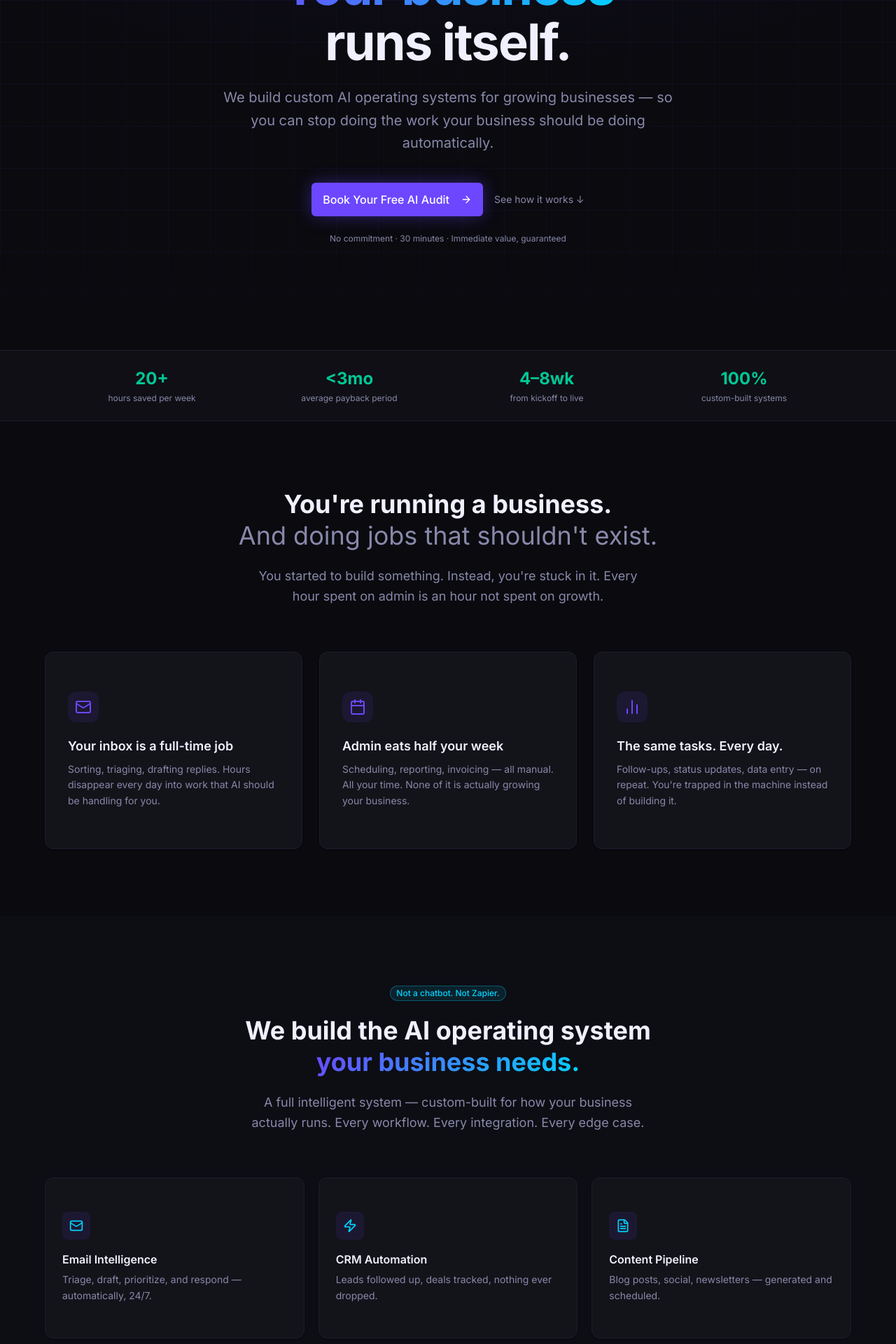
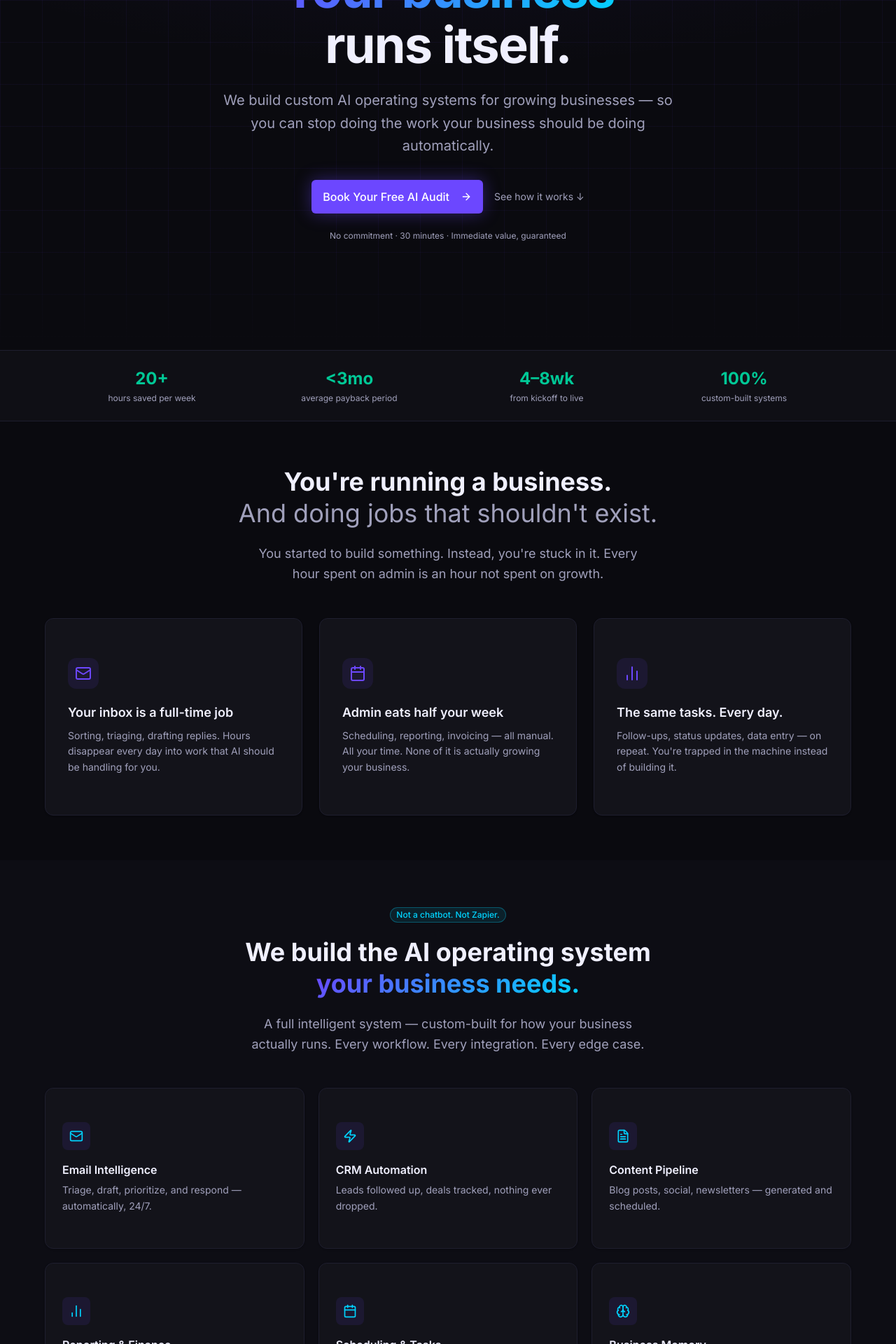
Before and after one commit to chrismrgn/automation-architect, a Next.js app: page / in a window 1280 px wide. Shown: the part 300-2220 px from the top of the page at 70% size. Built offline with nearby package versions, Linux system fonts and the light colour scheme.

Commit message:
fix: tighter spacing, higher contrast text, scroll offset, process connectors

```diff
--- a/src/app/layout.tsx
+++ b/src/app/layout.tsx
@@ -27,7 +27,10 @@ export default function RootLayout({
 }) {
   return (
     <html lang="en" className={inter.variable}>
-      <body>{children}</body>
+      <body>
+        <style>{`html { scroll-padding-top: 80px; }`}</style>
+        {children}
+      </body>
     </html>
   );
 }
--- a/src/app/page.tsx
+++ b/src/app/page.tsx
@@ -46,7 +46,7 @@ function Nav() {
             <a
               key={l.href}
               href={l.href}
-              className="text-sm text-[#8888AA] hover:text-[#F0F0FF] transition-colors"
+              className="text-sm text-[#A0A0BB] hover:text-[#F0F0FF] transition-colors"
             >
               {l.label}
             </a>
@@ -64,7 +64,7 @@ function Nav() {
 
         {/* Mobile hamburger */}
         <button
-          className="md:hidden text-[#8888AA] hover:text-[#F0F0FF]"
+          className="md:hidden text-[#A0A0BB] hover:text-[#F0F0FF]"
           onClick={() => setMenuOpen(!menuOpen)}
           aria-label="Toggle menu"
         >
@@ -79,7 +79,7 @@ function Nav() {
             <a
               key={l.href}
               href={l.href}
-              className="text-sm text-[#8888AA] hover:text-[#F0F0FF] transition-colors"
+              className="text-sm text-[#A0A0BB] hover:text-[#F0F0FF] transition-colors"
               onClick={() => setMenuOpen(false)}
             >
               {l.label}
@@ -124,7 +124,7 @@ function Hero() {
           <span className="text-[#F0F0FF]">runs itself.</span>
         </h1>
 
-        <p className="text-lg md:text-xl text-[#8888AA] leading-relaxed max-w-2xl mx-auto mb-10">
+        <p className="text-lg md:text-xl text-[#A0A0BB] leading-relaxed max-w-2xl mx-auto mb-8">
           We build custom AI operating systems for growing businesses — so you can stop
           doing the work your business should be doing automatically.
         </p>
@@ -141,13 +141,13 @@ function Hero() {
           </Button>
           <a
             href="#process"
-            className="text-sm text-[#8888AA] hover:text-[#F0F0FF] transition-colors"
+            className="text-sm text-[#A0A0BB] hover:text-[#F0F0FF] transition-colors"
           >
             See how it works ↓
           </a>
         </div>
 
-        <p className="text-xs text-[#8888AA]">
+        <p className="text-xs text-[#A0A0BB]">
           No commitment · 30 minutes · Immediate value, guaranteed
         </p>
       </div>
@@ -170,7 +170,7 @@ function Stats() {
           {items.map((item) => (
             <div key={item.label}>
               <div className="text-2xl font-bold text-[#00C896]">{item.value}</div>
-              <div className="text-xs text-[#8888AA] mt-1">{item.label}</div>
+              <div className="text-xs text-[#A0A0BB] mt-1">{item.label}</div>
             </div>
           ))}
         </div>
@@ -200,17 +200,17 @@ function Problem() {
   ];
 
   return (
-    <section className="py-24 px-6">
+    <section className="py-16 px-6">
       <div className="max-w-6xl mx-auto">
-        <div className="text-center mb-16">
+        <div className="text-center mb-12">
           <h2 className="text-3xl md:text-4xl font-bold text-[#F0F0FF] leading-tight mb-5">
             You&apos;re running a business.
             <br />
-            <span className="text-[#8888AA] font-normal">
+            <span className="text-[#A0A0BB] font-normal">
               And doing jobs that shouldn&apos;t exist.
             </span>
           </h2>
-          <p className="text-[#8888AA] text-lg max-w-xl mx-auto leading-relaxed">
+          <p className="text-[#A0A0BB] text-lg max-w-xl mx-auto leading-relaxed">
             You started to build something. Instead, you&apos;re stuck in it. Every hour
             spent on admin is an hour not spent on growth.
           </p>
@@ -224,7 +224,7 @@ function Problem() {
                   {p.icon}
                 </div>
                 <h3 className="font-semibold text-[#F0F0FF] text-lg mb-2">{p.title}</h3>
-                <p className="text-[#8888AA] text-sm leading-relaxed">{p.desc}</p>
+                <p className="text-[#A0A0BB] text-sm leading-relaxed">{p.desc}</p>
               </CardContent>
             </Card>
           ))}
@@ -246,9 +246,9 @@ function Solution() {
   ];
 
   return (
-    <section id="services" className="py-24 px-6 bg-[#0D0D14]">
+    <section id="services" className="py-16 px-6 bg-[#0D0D14]">
       <div className="max-w-6xl mx-auto">
-        <div className="text-center mb-16">
+        <div className="text-center mb-12">
           <Badge
             variant="outline"
             className="mb-5 border-[#00D4FF]/30 bg-[#00D4FF]/10 text-[#00D4FF] text-xs"
@@ -260,7 +260,7 @@ function Solution() {
             <br />
             <span className="text-gradient">your business needs.</span>
           </h2>
-          <p className="text-[#8888AA] text-lg max-w-xl mx-auto leading-relaxed">
+          <p className="text-[#A0A0BB] text-lg max-w-xl mx-auto leading-relaxed">
             A full intelligent system — custom-built for how your business actually runs.
             Every workflow. Every integration. Every edge case.
           </p>
@@ -277,7 +277,7 @@ function Solution() {
                   {c.icon}
                 </div>
                 <h3 className="font-semibold text-[#F0F0FF] mb-1.5">{c.title}</h3>
-                <p className="text-[#8888AA] text-sm leading-relaxed">{c.desc}</p>
+                <p className="text-[#A0A0BB] text-sm leading-relaxed">{c.desc}</p>
               </CardContent>
             </Card>
           ))}
@@ -297,9 +297,9 @@ function Process() {
   ];
 
   return (
-    <section id="process" className="py-24 px-6">
+    <section id="process" className="py-16 px-6">
       <div className="max-w-6xl mx-auto">
-        <div className="text-center mb-16">
+        <div className="text-center mb-12">
           <h2 className="text-3xl md:text-4xl font-bold text-[#F0F0FF] leading-tight mb-5">
             From chaos to autopilot
             <br />
@@ -310,16 +310,16 @@ function Process() {
         <div className="grid grid-cols-1 md:grid-cols-4 gap-8">
           {steps.map((s, i) => (
             <div key={s.n} className="relative">
-              {/* Connector line */}
+              {/* Connector line between steps */}
               {i < steps.length - 1 && (
-                <div className="hidden md:block absolute top-7 left-[3.5rem] right-0 h-px bg-gradient-to-r from-[#6C47FF]/30 to-transparent" />
+                <div className="hidden md:block absolute top-7 left-14 right-[-1rem] h-px bg-[#6C47FF]/20" />
               )}
               <div className="w-14 h-14 rounded-2xl bg-[#6C47FF]/10 border border-[#6C47FF]/25 flex items-center justify-center text-[#6C47FF] font-bold text-lg mb-5">
                 {s.n}
               </div>
               <div className="text-xs text-[#00D4FF] font-medium mb-1.5">{s.time}</div>
               <h3 className="font-semibold text-[#F0F0FF] text-lg mb-2">{s.title}</h3>
-              <p className="text-[#8888AA] text-sm leading-relaxed">{s.desc}</p>
+              <p className="text-[#A0A0BB] text-sm leading-relaxed">{s.desc}</p>
             </div>
           ))}
         </div>
@@ -338,21 +338,21 @@ function Results() {
   ];
 
   return (
-    <section id="results" className="py-24 px-6 bg-[#0D0D14]">
+    <section id="results" className="py-16 px-6 bg-[#0D0D14]">
       <div className="max-w-6xl mx-auto">
-        <div className="text-center mb-16">
+        <div className="text-center mb-12">
           <h2 className="text-3xl md:text-4xl font-bold text-[#F0F0FF] mb-5">
             The numbers that matter.
           </h2>
         </div>
 
-        <div className="grid grid-cols-2 md:grid-cols-4 gap-5 mb-10">
+        <div className="grid grid-cols-2 md:grid-cols-4 gap-5 mb-8">
           {metrics.map((m) => (
             <Card key={m.label} className="bg-[#13131A] border-[#1E1E2E] text-center">
               <CardContent className="p-8">
                 <div className="text-4xl font-bold text-[#00C896] mb-1">{m.value}</div>
                 <div className="text-sm font-medium text-[#F0F0FF]">{m.label}</div>
-                <div className="text-xs text-[#8888AA] mt-1">{m.sub}</div>
+                <div className="text-xs text-[#A0A0BB] mt-1">{m.sub}</div>
               </CardContent>
             </Card>
           ))}
@@ -362,14 +362,14 @@ function Results() {
         <Card className="bg-[#13131A] border-[#6C47FF]/20">
           <CardContent className="p-8">
             <div className="border-l-4 border-[#6C47FF] pl-6">
-              <p className="text-[#8888AA] italic text-lg leading-relaxed mb-4">
+              <p className="text-[#A0A0BB] italic text-lg leading-relaxed mb-4">
                 &ldquo;A professional services firm saved{" "}
                 <strong className="text-[#00C896] not-italic">22 hours per week</strong> and
                 closed{" "}
                 <strong className="text-[#00C896] not-italic">40% more deals</strong> within
                 60 days of deployment.&rdquo;
               </p>
-              <p className="text-xs text-[#8888AA]">Case study · Professional Services · 2026</p>
+              <p className="text-xs text-[#A0A0BB]">Case study · Professional Services · 2026</p>
             </div>
           </CardContent>
         </Card>
@@ -395,9 +395,9 @@ function ICP() {
   ];
 
   return (
-    <section className="py-24 px-6">
+    <section className="py-16 px-6">
       <div className="max-w-6xl mx-auto">
-        <div className="text-center mb-16">
+        <div className="text-center mb-12">
           <h2 className="text-3xl md:text-4xl font-bold text-[#F0F0FF] leading-tight mb-5">
             Built for businesses
             <br />
@@ -415,7 +415,7 @@ function ICP() {
                 {forYou.map((item) => (
                   <li key={item} className="flex items-start gap-3">
                     <CheckCircle className="h-4 w-4 text-[#00C896] mt-0.5 shrink-0" />
-                    <span className="text-[#8888AA] text-sm leading-relaxed">{item}</span>
+                    <span className="text-[#A0A0BB] text-sm leading-relaxed">{item}</span>
                   </li>
                 ))}
               </ul>
@@ -424,14 +424,14 @@ function ICP() {
 
           <Card className="bg-[#13131A] border-[#1E1E2E]">
             <CardContent className="p-8">
-              <h3 className="font-semibold text-[#8888AA] text-lg mb-6 flex items-center gap-2">
+              <h3 className="font-semibold text-[#A0A0BB] text-lg mb-6 flex items-center gap-2">
                 <XCircle className="h-5 w-5" /> This isn&apos;t for you if…
               </h3>
               <ul className="space-y-3">
                 {notForYou.map((item) => (
                   <li key={item} className="flex items-start gap-3">
-                    <XCircle className="h-4 w-4 text-[#8888AA]/40 mt-0.5 shrink-0" />
-                    <span className="text-[#8888AA] text-sm leading-relaxed">{item}</span>
+                    <XCircle className="h-4 w-4 text-[#A0A0BB]/40 mt-0.5 shrink-0" />
+                    <span className="text-[#A0A0BB] text-sm leading-relaxed">{item}</span>
                   </li>
                 ))}
               </ul>
@@ -476,7 +476,7 @@ function Pricing() {
   ];
 
   return (
-    <section id="pricing" className="py-24 px-6 bg-[#0D0D14]">
+    <section id="pricing" className="py-16 px-6 bg-[#0D0D14]">
       <div className="max-w-6xl mx-auto">
         <div className="text-center mb-6">
           <h2 className="text-3xl md:text-4xl font-bold text-[#F0F0FF] leading-tight mb-5">
@@ -484,7 +484,7 @@ function Pricing() {
             <br />
             <span className="text-[#6C47FF]">Less than hiring.</span>
           </h2>
-          <p className="text-[#8888AA] text-lg max-w-xl mx-auto leading-relaxed">
+          <p className="text-[#A0A0BB] text-lg max-w-xl mx-auto leading-relaxed">
             A full-time ops hire costs $60–80K/year — and still can&apos;t match what a
             well-built AI OS does 24/7.
           </p>
@@ -509,23 +509,23 @@ function Pricing() {
               )}
               <CardContent className="p-8 flex flex-col flex-1">
                 <div className="mb-6">
-                  <p className="text-xs text-[#8888AA] font-medium uppercase tracking-wider mb-3">
+                  <p className="text-xs text-[#A0A0BB] font-medium uppercase tracking-wider mb-3">
                     {p.name}
                   </p>
                   <div className="flex items-baseline gap-1 mb-2">
                     <span className="text-3xl font-bold text-[#F0F0FF]">{p.price}</span>
                     {p.period && (
-                      <span className="text-[#8888AA] text-sm">{p.period}</span>
+                      <span className="text-[#A0A0BB] text-sm">{p.period}</span>
                     )}
                   </div>
-                  <p className="text-[#8888AA] text-sm">{p.desc}</p>
+                  <p className="text-[#A0A0BB] text-sm">{p.desc}</p>
                 </div>
 
                 <ul className="space-y-2.5 flex-1 mb-8">
                   {p.features.map((f) => (
                     <li key={f} className="flex items-start gap-2.5">
                       <CheckCircle className="h-4 w-4 text-[#00C896] mt-0.5 shrink-0" />
-                      <span className="text-[#8888AA] text-sm">{f}</span>
+                      <span className="text-[#A0A0BB] text-sm">{f}</span>
                     </li>
                   ))}
                 </ul>
@@ -554,7 +554,7 @@ function Pricing() {
 /* ─────────────────────────────────────────── CTA */
 function FinalCTA() {
   return (
-    <section id="contact" className="relative py-32 px-6 overflow-hidden">
+    <section id="contact" className="relative py-24 px-6 overflow-hidden">
       <div className="absolute inset-0 grid-bg opacity-50" />
       <div className="absolute inset-0 bg-[radial-gradient(ellipse_70%_50%_at_50%_50%,rgba(108,71,255,0.1),transparent)]" />
       <div className="absolute top-0 inset-x-0 h-24 bg-gradient-to-b from-[#0D0D14] to-transparent" />
@@ -566,7 +566,7 @@ function FinalCTA() {
           <span className="text-gradient">20 extra hours</span>
           <span className="text-[#F0F0FF]"> a week?</span>
         </h2>
-        <p className="text-[#8888AA] text-lg leading-relaxed max-w-xl mx-auto mb-10">
+        <p className="text-[#A0A0BB] text-lg leading-relaxed max-w-xl mx-auto mb-8">
           Book a free 30-minute AI Audit. We&apos;ll map out exactly what&apos;s automatable
           in your business — no pitch, no pressure, just clarity on what&apos;s possible.
         </p>
@@ -579,7 +579,7 @@ function FinalCTA() {
             Book Your Free AI Audit <ArrowRight className="ml-2 h-5 w-5" />
           </a>
         </Button>
-        <p className="text-xs text-[#8888AA] mt-5">
+        <p className="text-xs text-[#A0A0BB] mt-5">
           No commitment · 30 minutes · Immediate value, guaranteed
         </p>
       </div>
@@ -596,16 +596,16 @@ function Footer() {
           <p className="font-bold text-[#F0F0FF] text-lg">
             Automation<span className="text-[#6C47FF]">Architects</span>
           </p>
-          <p className="text-[#8888AA] text-sm mt-1">Your business, on autopilot.</p>
+          <p className="text-[#A0A0BB] text-sm mt-1">Your business, on autopilot.</p>
         </div>
-        <div className="flex gap-6 text-sm text-[#8888AA]">
+        <div className="flex gap-6 text-sm text-[#A0A0BB]">
           {["#services", "#process", "#results", "#pricing"].map((href) => (
             <a key={href} href={href} className="hover:text-[#F0F0FF] transition-colors capitalize">
               {href.replace("#", "")}
             </a>
           ))}
         </div>
-        <p className="text-xs text-[#8888AA]">© 2026 Automation Architects</p>
+        <p className="text-xs text-[#A0A0BB]">© 2026 Automation Architects</p>
       </div>
     </footer>
   );
```
Also changed, not shown: src/app/api/healthz/route.ts (deleted, +0 -9 lines).
